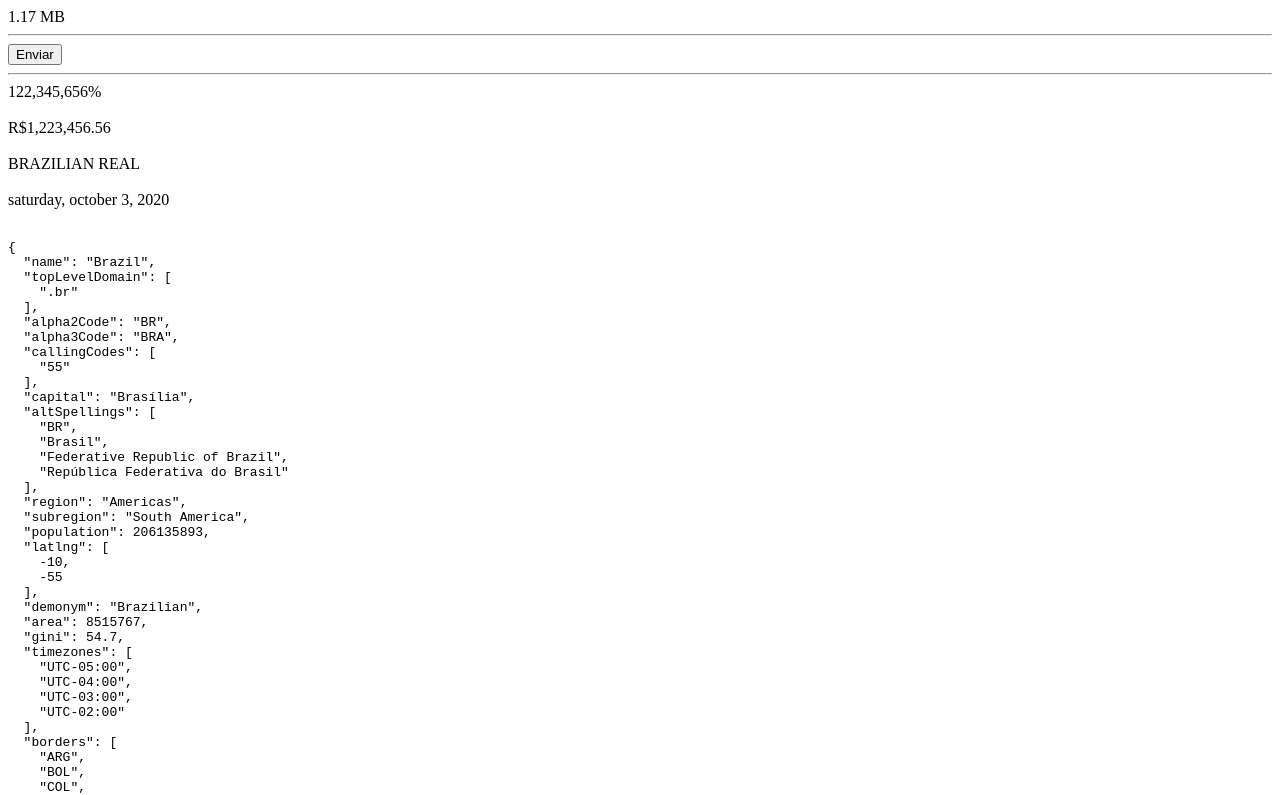
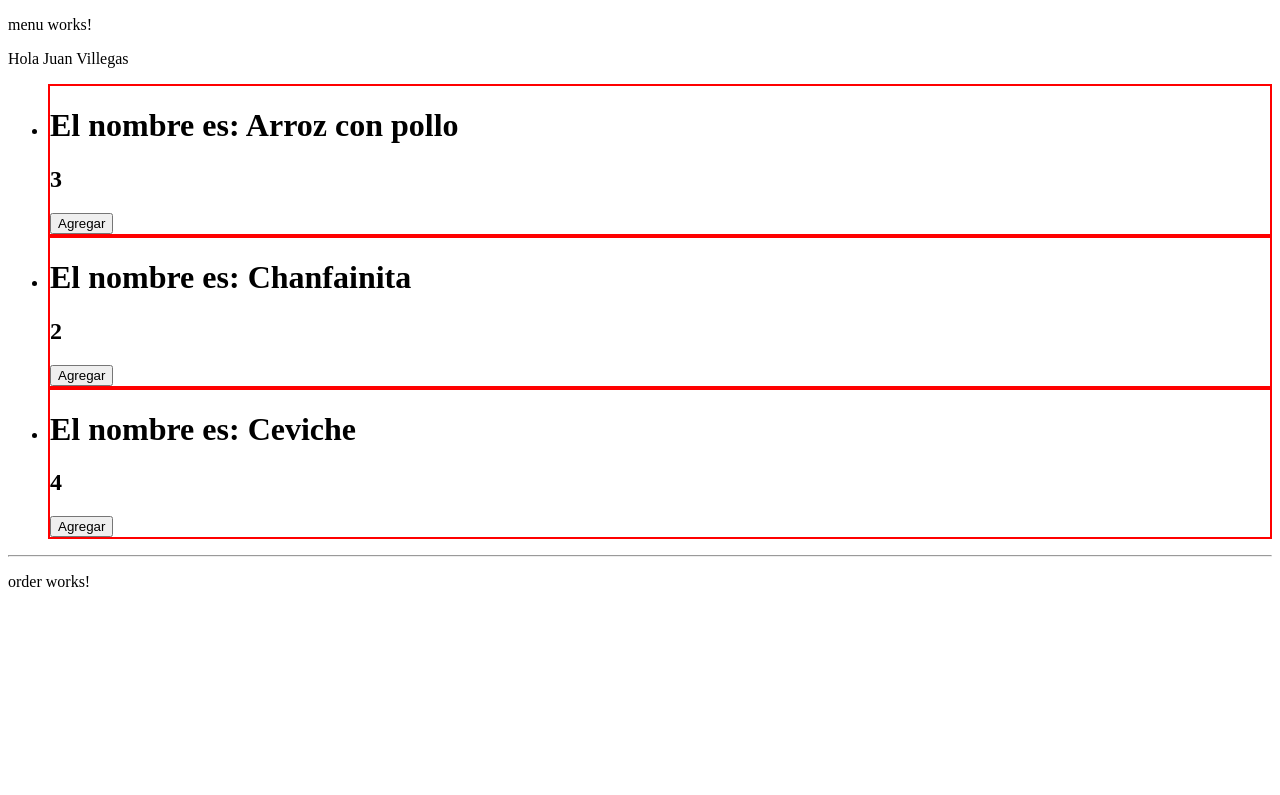
Before and after one commit to jmvillegasy/my-app, an Angular app in the folder my-app/: page / in a window 1280 px wide. Shown: the top 795 px of the page. Built offline with nearby package versions, Linux system fonts and the light colour scheme.

Commit message:
tercera clase pipe ts2

```diff
--- a/my-app/src/app/app.component.html
+++ b/my-app/src/app/app.component.html
@@ -1,6 +1,6 @@
-<rw-countries></rw-countries>
-<!--<rw-menu></rw-menu>
+<!--<rw-countries></rw-countries>-->
+<rw-menu></rw-menu>
 
 <hr>
 
-<rw-order></rw-order>-->
+<rw-order></rw-order>
--- a/my-app/src/app/app.module.ts
+++ b/my-app/src/app/app.module.ts
@@ -9,6 +9,7 @@ import { DishComponent } from './dish/dish.component';
 import { CountriesComponent } from './countries/countries.component';
 import { FilesizePipe } from './pipes/filesize.pipe';
 import { EmptyPipe } from './pipes/empty.pipe';
+import { NewtextPipe } from './pipes/newtext.pipe';
 
 @NgModule({
   declarations: [
@@ -18,7 +19,8 @@ import { EmptyPipe } from './pipes/empty.pipe';
     DishComponent,
     CountriesComponent,
     FilesizePipe,
-    EmptyPipe
+    EmptyPipe,
+    NewtextPipe
   ],
   imports: [
     BrowserModule,
--- a/my-app/src/app/countries/countries.component.ts
+++ b/my-app/src/app/countries/countries.component.ts
@@ -16,12 +16,7 @@ export class CountriesComponent implements OnInit {
   total = 1223456.555551;
   count = "   ";
   constructor(private upperCasePipe: UpperCasePipe) {
-    //console.log(countries[10].capital);
     this.selected = countriesJson[2];
-    //this.selected = countriesJson;
-    /*this.selected = this.countries.filter(
-      (country: Country) => (country.name = 'Peru')
-    )[0];*/
     console.log(this.selected.currencies)
   }
 
--- a/my-app/src/app/menu/menu.component.html
+++ b/my-app/src/app/menu/menu.component.html
@@ -1,7 +1,7 @@
 <p>menu works!</p>
 Hola {{ name }}
 
-<h2 *ngIf="selected.length > 0">El platillo seleccionado es: {{selected}}</h2>
+<h2 *ngIf="selected.length > 0">Nuevo Platillo seleccionado:  {{selected || newtext}}</h2>
 <ul>
     <li *ngFor="let dish of dishes" class="dishes">
         <rw-dish [dish]="dish" (choose) = "select($event)"></rw-dish>
--- a/my-app/src/app/pipes/index.ts
+++ b/my-app/src/app/pipes/index.ts
@@ -1,2 +1,3 @@
 export * from './filesize.pipe';
 export * from './empty.pipe';
+export * from './newtext.pipe';
--- /dev/null
+++ b/my-app/src/app/pipes/newtext.pipe.ts
@@ -0,0 +1,12 @@
+import { Pipe, PipeTransform } from '@angular/core';
+
+@Pipe({
+  name: 'newtext'
+})
+export class NewtextPipe implements PipeTransform {
+
+  transform(value: string): string {
+    return `Nuevo Platillo seleccionado: ${value}`;
+  }
+
+}
```
Also changed, not shown: 1 other file (tests, documents, lock files or other folders).
